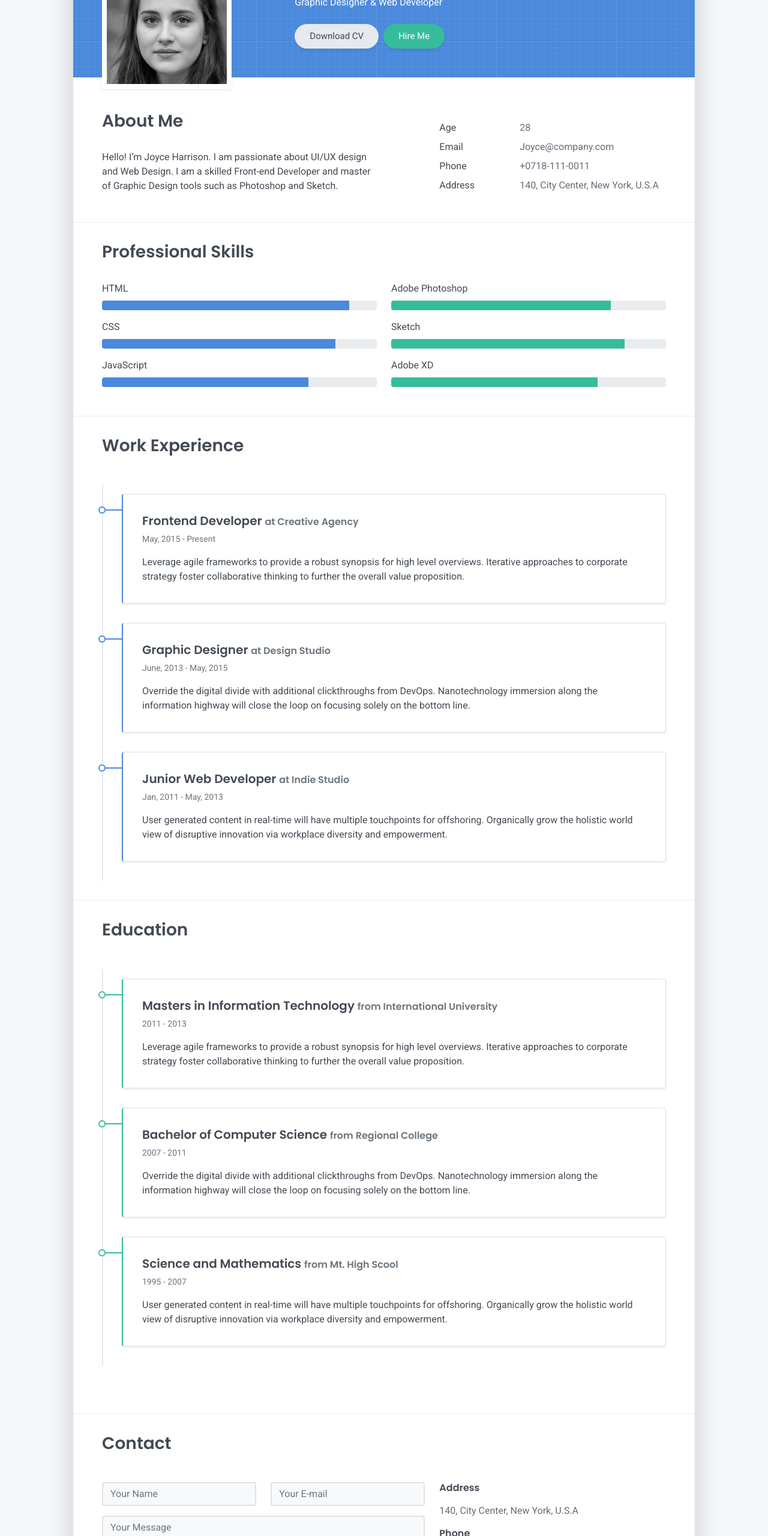
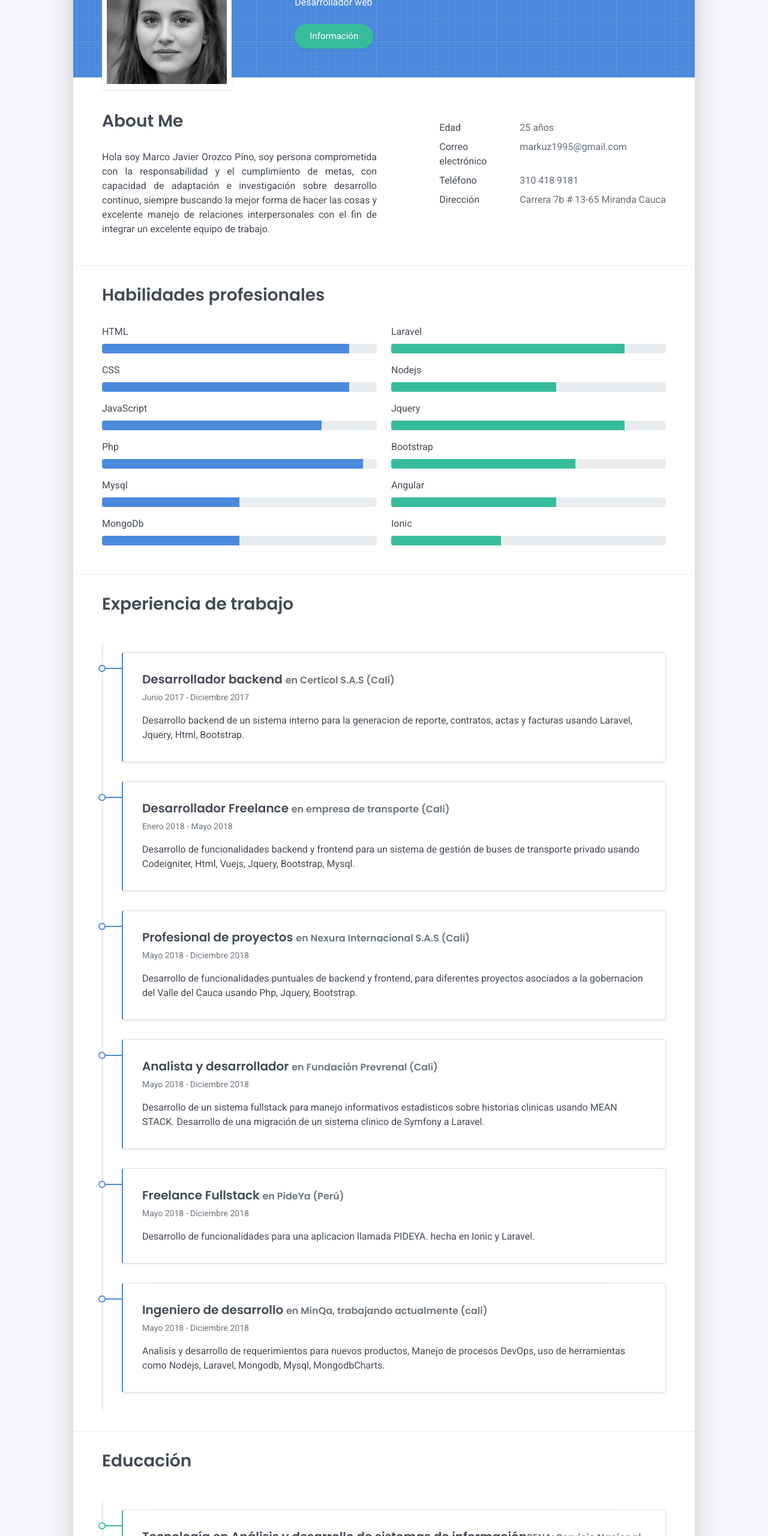
Before and after one commit to Markuz1995/morozco, a plain HTML site: page index.html in a window 1280 px wide. Shown: the part 240-2800 px from the top of the page at 60% size. Drawn offline with Linux system fonts and the light colour scheme.

Commit message:
hoja de vida creada

```diff
--- a/index.html
+++ b/index.html
@@ -28,17 +28,11 @@
     <header class="d-print-none">
       <div class="container text-center text-lg-left">
         <div class="py-3 clearfix">
-          <h1 class="site-title mb-0">Joyce Harrison</h1>
+          <h1 class="site-title mb-0">Marco Javier Orozco Pino</h1>
           <div class="site-nav">
             <nav role="navigation">
               <ul class="nav justify-content-center">
-                <li class="nav-item"><a class="nav-link" href="https://twitter.com/templateflip" title="Twitter"><i class="fab fa-twitter"></i><span class="menu-title sr-only">Twitter</span></a>
-                </li>
-                <li class="nav-item"><a class="nav-link" href="https://www.facebook.com/templateflip" title="Facebook"><i class="fab fa-facebook"></i><span class="menu-title sr-only">Facebook</span></a>
-                </li>
-                <li class="nav-item"><a class="nav-link" href="https://www.instagram.com/templateflip" title="Instagram"><i class="fab fa-instagram"></i><span class="menu-title sr-only">Instagram</span></a>
-                </li>
-                <li class="nav-item"><a class="nav-link" href="https://github.com/templateflip" title="Github"><i class="fab fa-github"></i><span class="menu-title sr-only">Github</span></a>
+                <li class="nav-item"><a class="nav-link" href="https://github.com/Markuz1995/" title="Github"><i class="fab fa-github"></i><span class="menu-title sr-only">Github</span></a>
                 </li>
               </ul>
             </nav>
@@ -55,43 +49,43 @@
         <div class="avatar hover-effect bg-white shadow-sm p-1"><img src="images/avatar.jpg" width="200" height="200"/></div>
       </div>
       <div class="col-lg-8 col-md-7 text-center text-md-start">
-        <h2 class="h1 mt-2" data-aos="fade-left" data-aos-delay="0">Joyce Harrison</h2>
-        <p data-aos="fade-left" data-aos-delay="100">Graphic Designer & Web Developer</p>
-        <div class="d-print-none" data-aos="fade-left" data-aos-delay="200"><a class="btn btn-light text-dark shadow-sm mt-1 me-1" href="right-resume.pdf" target="_blank">Download CV</a><a class="btn btn-success shadow-sm mt-1" href="#contact">Hire Me</a></div>
+        <h2 class="h1 mt-2" data-aos="fade-left" data-aos-delay="0">Marco Javier Orozco Pino</h2>
+        <p data-aos="fade-left" data-aos-delay="100">Desarrollador web</p>
+        <div class="d-print-none" data-aos="fade-left" data-aos-delay="200"><a class="btn btn-success shadow-sm mt-1" href="#contact">Información</a></div>
       </div>
     </div>
   </div>
   <div class="about-section pt-4 px-3 px-lg-4 mt-1">
     <div class="row">
-      <div class="col-md-6">
+      <div class="col-md-6" style="text-align:justify">
         <h2 class="h3 mb-3">About Me</h2>
-        <p>Hello! I’m Joyce Harrison. I am passionate about UI/UX design and Web Design. I am a skilled Front-end Developer and master of Graphic Design tools such as Photoshop and Sketch.</p>
+          <p>Hola soy Marco Javier Orozco Pino, soy persona comprometida con la responsabilidad y el cumplimiento de metas, con capacidad de adaptación e investigación sobre desarrollo continuo, siempre buscando la mejor forma  de hacer las cosas y excelente manejo de relaciones interpersonales con el fin de  integrar un excelente equipo de trabajo.</p>
       </div>
       <div class="col-md-5 offset-md-1">
         <div class="row mt-2">
           <div class="col-sm-4">
-            <div class="pb-1">Age</div>
+            <div class="pb-1">Edad</div>
           </div>
           <div class="col-sm-8">
-            <div class="pb-1 text-secondary">28</div>
+            <div class="pb-1 text-secondary">25 años</div>
           </div>
           <div class="col-sm-4">
-            <div class="pb-1">Email</div>
+            <div class="pb-1">Correo electrónico</div>
           </div>
           <div class="col-sm-8">
-            <div class="pb-1 text-secondary">Joyce@company.com</div>
+            <div class="pb-1 text-secondary">markuz1995@gmail.com</div>
           </div>
           <div class="col-sm-4">
-            <div class="pb-1">Phone</div>
+            <div class="pb-1">Teléfono</div>
           </div>
           <div class="col-sm-8">
-            <div class="pb-1 text-secondary">+0718-111-0011</div>
+            <div class="pb-1 text-secondary">310 418 9181</div>
           </div>
           <div class="col-sm-4">
-            <div class="pb-1">Address</div>
+            <div class="pb-1">Dirección</div>
           </div>
           <div class="col-sm-8">
-            <div class="pb-1 text-secondary">140, City Center, New York, U.S.A</div>
+            <div class="pb-1 text-secondary">Carrera 7b # 13-65 Miranda Cauca</div>
           </div>
         </div>
       </div>
@@ -99,7 +93,7 @@
   </div>
   <hr class="d-print-none"/>
   <div class="skills-section px-3 px-lg-4">
-    <h2 class="h3 mb-3">Professional Skills</h2>
+    <h2 class="h3 mb-3">Habilidades profesionales</h2>
     <div class="row">
       <div class="col-md-6">
         <div class="mb-2"><span>HTML</span>
@@ -109,29 +103,59 @@
         </div>
         <div class="mb-2"><span>CSS</span>
           <div class="progress my-1">
-            <div class="progress-bar bg-primary" role="progressbar" data-aos="zoom-in-right" data-aos-delay="200" data-aos-anchor=".skills-section" style="width: 85%" aria-valuenow="85" aria-valuemin="0" aria-valuemax="100"></div>
+            <div class="progress-bar bg-primary" role="progressbar" data-aos="zoom-in-right" data-aos-delay="100" data-aos-anchor=".skills-section" style="width: 90%" aria-valuenow="90" aria-valuemin="0" aria-valuemax="100"></div>
           </div>
         </div>
         <div class="mb-2"><span>JavaScript</span>
           <div class="progress my-1">
-            <div class="progress-bar bg-primary" role="progressbar" data-aos="zoom-in-right" data-aos-delay="300" data-aos-anchor=".skills-section" style="width: 75%" aria-valuenow="75" aria-valuemin="0" aria-valuemax="100"></div>
+            <div class="progress-bar bg-primary" role="progressbar" data-aos="zoom-in-right" data-aos-delay="100" data-aos-anchor=".skills-section" style="width: 80%" aria-valuenow="90" aria-valuemin="0" aria-valuemax="100"></div>
+          </div>
+        </div>
+        <div class="mb-2"><span>Php</span>
+          <div class="progress my-1">
+            <div class="progress-bar bg-primary" role="progressbar" data-aos="zoom-in-right" data-aos-delay="100" data-aos-anchor=".skills-section" style="width: 95%" aria-valuenow="90" aria-valuemin="0" aria-valuemax="100"></div>
+          </div>
+        </div>
+        <div class="mb-2"><span>Mysql</span>
+          <div class="progress my-1">
+            <div class="progress-bar bg-primary" role="progressbar" data-aos="zoom-in-right" data-aos-delay="100" data-aos-anchor=".skills-section" style="width: 50%" aria-valuenow="90" aria-valuemin="0" aria-valuemax="100"></div>
+          </div>
+        </div>
+        <div class="mb-2"><span>MongoDb</span>
+          <div class="progress my-1">
+            <div class="progress-bar bg-primary" role="progressbar" data-aos="zoom-in-right" data-aos-delay="100" data-aos-anchor=".skills-section" style="width: 50%" aria-valuenow="90" aria-valuemin="0" aria-valuemax="100"></div>
           </div>
         </div>
       </div>
       <div class="col-md-6">
-        <div class="mb-2"><span>Adobe Photoshop</span>
+        <div class="mb-2"><span>Laravel</span>
           <div class="progress my-1">
-            <div class="progress-bar bg-success" role="progressbar" data-aos="zoom-in-right" data-aos-delay="400" data-aos-anchor=".skills-section" style="width: 80%" aria-valuenow="90" aria-valuemin="0" aria-valuemax="100"></div>
+            <div class="progress-bar bg-success" role="progressbar" data-aos="zoom-in-right" data-aos-delay="100" data-aos-anchor=".skills-section" style="width: 85%" aria-valuenow="90" aria-valuemin="0" aria-valuemax="100"></div>
           </div>
         </div>
-        <div class="mb-2"><span>Sketch</span>
+        <div class="mb-2"><span>Nodejs</span>
           <div class="progress my-1">
-            <div class="progress-bar bg-success" role="progressbar" data-aos="zoom-in-right" data-aos-delay="500" data-aos-anchor=".skills-section" style="width: 85%" aria-valuenow="85" aria-valuemin="0" aria-valuemax="100"></div>
+            <div class="progress-bar bg-success" role="progressbar" data-aos="zoom-in-right" data-aos-delay="100" data-aos-anchor=".skills-section" style="width: 60%" aria-valuenow="85" aria-valuemin="0" aria-valuemax="100"></div>
           </div>
         </div>
-        <div class="mb-2"><span>Adobe XD</span>
+        <div class="mb-2"><span>Jquery</span>
           <div class="progress my-1">
-            <div class="progress-bar bg-success" role="progressbar" data-aos="zoom-in-right" data-aos-delay="600" data-aos-anchor=".skills-section" style="width: 75%" aria-valuenow="75" aria-valuemin="0" aria-valuemax="100"></div>
+            <div class="progress-bar bg-success" role="progressbar" data-aos="zoom-in-right" data-aos-delay="100" data-aos-anchor=".skills-section" style="width: 85%" aria-valuenow="90" aria-valuemin="0" aria-valuemax="100"></div>
+          </div>
+        </div>
+        <div class="mb-2"><span>Bootstrap</span>
+          <div class="progress my-1">
+            <div class="progress-bar bg-success" role="progressbar" data-aos="zoom-in-right" data-aos-delay="100" data-aos-anchor=".skills-section" style="width: 67%" aria-valuenow="90" aria-valuemin="0" aria-valuemax="100"></div>
+          </div>
+        </div>
+        <div class="mb-2"><span>Angular</span>
+          <div class="progress my-1">
+            <div class="progress-bar bg-success" role="progressbar" data-aos="zoom-in-right" data-aos-delay="100" data-aos-anchor=".skills-section" style="width: 60%" aria-valuenow="75" aria-valuemin="0" aria-valuemax="100"></div>
+          </div>
+        </div>
+        <div class="mb-2"><span>Ionic</span>
+          <div class="progress my-1">
+            <div class="progress-bar bg-success" role="progressbar" data-aos="zoom-in-right" data-aos-delay="100" data-aos-anchor=".skills-section" style="width: 40%" aria-valuenow="75" aria-valuemin="0" aria-valuemax="100"></div>
           </div>
         </div>
       </div>
@@ -139,27 +163,48 @@
   </div>
   <hr class="d-print-none"/>
   <div class="work-experience-section px-3 px-lg-4">
-    <h2 class="h3 mb-4">Work Experience</h2>
+    <h2 class="h3 mb-4">Experiencia de trabajo</h2>
     <div class="timeline">
       <div class="timeline-card timeline-card-primary card shadow-sm">
         <div class="card-body">
-          <div class="h5 mb-1">Frontend Developer <span class="text-muted h6">at Creative Agency</span></div>
-          <div class="text-muted text-small mb-2">May, 2015 - Present</div>
-          <div>Leverage agile frameworks to provide a robust synopsis for high level overviews. Iterative approaches to corporate strategy foster collaborative thinking to further the overall value proposition.</div>
+          <div class="h5 mb-1">Desarrollador backend <span class="text-muted h6">en Certicol S.A.S (Cali)</span></div>
+          <div class="text-muted text-small mb-2">Junio 2017 - Diciembre 2017</div>
+          <div>Desarrollo backend de un sistema interno para la generacion de reporte, contratos, actas y facturas  usando Laravel, Jquery, Html, Bootstrap.</div>
         </div>
       </div>
       <div class="timeline-card timeline-card-primary card shadow-sm">
         <div class="card-body">
-          <div class="h5 mb-1">Graphic Designer <span class="text-muted h6">at Design Studio</span></div>
-          <div class="text-muted text-small mb-2">June, 2013 - May, 2015</div>
-          <div>Override the digital divide with additional clickthroughs from DevOps. Nanotechnology immersion along the information highway will close the loop on focusing solely on the bottom line.</div>
+          <div class="h5 mb-1">Desarrollador Freelance <span class="text-muted h6">en empresa de transporte (Cali)</span></div>
+          <div class="text-muted text-small mb-2">Enero 2018 - Mayo 2018</div>
+          <div>Desarrollo de funcionalidades backend y frontend para un sistema de gestión de buses de transporte privado usando Codeigniter, Html, Vuejs, Jquery, Bootstrap, Mysql.</div>
         </div>
       </div>
       <div class="timeline-card timeline-card-primary card shadow-sm">
         <div class="card-body">
-          <div class="h5 mb-1">Junior Web Developer <span class="text-muted h6">at Indie Studio</span></div>
-          <div class="text-muted text-small mb-2">Jan, 2011 - May, 2013</div>
-          <div>User generated content in real-time will have multiple touchpoints for offshoring. Organically grow the holistic world view of disruptive innovation via workplace diversity and empowerment.</div>
+          <div class="h5 mb-1">Profesional de proyectos <span class="text-muted h6">en Nexura Internacional S.A.S (Cali)</span></div>
+          <div class="text-muted text-small mb-2">Mayo 2018 - Diciembre 2018</div>
+          <div>Desarrollo de funcionalidades puntuales de backend y frontend, para diferentes proyectos asociados a la gobernacion del Valle del Cauca usando Php, Jquery, Bootstrap.</div>
+        </div>
+      </div>
+      <div class="timeline-card timeline-card-primary card shadow-sm">
+        <div class="card-body">
+          <div class="h5 mb-1">Analista y desarrollador <span class="text-muted h6">en Fundación Prevrenal (Cali)</span></div>
+          <div class="text-muted text-small mb-2">Mayo 2018 - Diciembre 2018</div>
+          <div>Desarrollo de un sistema fullstack para manejo informativos  estadisticos sobre historias clinicas usando MEAN STACK. Desarrollo de una migración de un sistema clinico de Symfony a Laravel.</div>
+        </div>
+      </div>
+      <div class="timeline-card timeline-card-primary card shadow-sm">
+        <div class="card-body">
+          <div class="h5 mb-1">Freelance Fullstack <span class="text-muted h6">en PideYa (Perú)</span></div>
+          <div class="text-muted text-small mb-2">Mayo 2018 - Diciembre 2018</div>
+          <div>Desarrollo de funcionalidades para una aplicacion llamada PIDEYA. hecha en Ionic y Laravel.</div>
+        </div>
+      </div>
+      <div class="timeline-card timeline-card-primary card shadow-sm">
+        <div class="card-body">
+          <div class="h5 mb-1">Ingeniero de desarrollo <span class="text-muted h6">en MinQa, trabajando actualmente (cali)</span></div>
+          <div class="text-muted text-small mb-2">Mayo 2018 - Diciembre 2018</div>
+          <div>Analisis y desarrollo de requerimientos para nuevos productos, Manejo de procesos DevOps, uso de herramientas como Nodejs, Laravel, Mongodb, Mysql, MongodbCharts.</div>
         </div>
       </div>
     </div>
@@ -167,83 +212,37 @@
   <hr class="d-print-none"/>
   <div class="page-break"></div>
   <div class="education-section px-3 px-lg-4 pb-4">
-    <h2 class="h3 mb-4">Education</h2>
+    <h2 class="h3 mb-4">Educación</h2>
     <div class="timeline">
       <div class="timeline-card timeline-card-success card shadow-sm">
         <div class="card-body">
-          <div class="h5 mb-1">Masters in Information Technology <span class="text-muted h6">from International University</span></div>
-          <div class="text-muted text-small mb-2">2011 - 2013</div>
-          <div>Leverage agile frameworks to provide a robust synopsis for high level overviews. Iterative approaches to corporate strategy foster collaborative thinking to further the overall value proposition.</div>
+          <div class="h5 mb-1">Tecnología en Análisis y desarrollo de sistemas de información<span class="text-muted h6">SENA: Servicio Nacional de Aprendizaje (Cali)</span></div>
+          <div class="text-muted text-small mb-2">2015 - 2017</div>
+          <div></div>
         </div>
       </div>
       <div class="timeline-card timeline-card-success card shadow-sm">
         <div class="card-body">
-          <div class="h5 mb-1">Bachelor of Computer Science <span class="text-muted h6">from Regional College</span></div>
-          <div class="text-muted text-small mb-2">2007 - 2011</div>
-          <div>Override the digital divide with additional clickthroughs from DevOps. Nanotechnology immersion along the information highway will close the loop on focusing solely on the bottom line.</div>
-        </div>
-      </div>
-      <div class="timeline-card timeline-card-success card shadow-sm">
-        <div class="card-body">
-          <div class="h5 mb-1">Science and Mathematics <span class="text-muted h6">from Mt. High Scool</span></div>
-          <div class="text-muted text-small mb-2">1995 - 2007</div>
-          <div>User generated content in real-time will have multiple touchpoints for offshoring. Organically grow the holistic world view of disruptive innovation via workplace diversity and empowerment.</div>
+          <div class="h5 mb-1">Angular Avanzado <span class="text-muted h6">Udemy</span></div>
+          <div class="text-muted text-small mb-2">2020</div>
+          <div></div>
         </div>
       </div>
     </div>
   </div>
   <hr class="d-print-none"/>
   <div class="contant-section px-3 px-lg-4 pb-4" id="contact">
-    <h2 class="h3 text mb-3">Contact</h2>
+    <h2 class="h3 text mb-3">Contacto</h2>
     <div class="row">
-      <div class="col-md-7 d-print-none">
-        <div class="my-2"><form action="https://formspree.io/your@email.com"
-    method="POST">
-  <div class="row">
-    <div class="col-6">
-      <input class="form-control" type="text" id="name" name="name" placeholder="Your Name" required>
-    </div>
-    <div class="col-6">
-      <input class="form-control" type="email" id="email" name="_replyto" placeholder="Your E-mail" required>
-    </div>
-  </div>
-  <div class="form-group my-2">
-    <textarea class="form-control" style="resize: none;" id="message" name="message" rows="4"  placeholder="Your Message" required></textarea>
-  </div>
-  <button class="btn btn-primary mt-2" type="submit">Send</button>
-</form>
-        </div>
-      </div>
+
       <div class="col">
         <div class="mt-2">
-          <h3 class="h6">Address</h3>
-          <div class="pb-2 text-secondary">140, City Center, New York, U.S.A</div>
-          <h3 class="h6">Phone</h3>
-          <div class="pb-2 text-secondary">+0718-111-0011</div>
-          <h3 class="h6">Email</h3>
-          <div class="pb-2 text-secondary">Joyce@company.com</div>
-        </div>
-      </div>
-      <div class="col d-none d-print-block">
-        <div class="mt-2">
-          <div>
-            <div class="mb-2">
-              <div class="text-dark"><i class="fab fa-twitter mr-1"></i><span>https://twitter.com/templateflip</span>
-              </div>
-            </div>
-            <div class="mb-2">
-              <div class="text-dark"><i class="fab fa-facebook mr-1"></i><span>https://www.facebook.com/templateflip</span>
-              </div>
-            </div>
-            <div class="mb-2">
-              <div class="text-dark"><i class="fab fa-instagram mr-1"></i><span>https://www.instagram.com/templateflip</span>
-              </div>
-            </div>
-            <div class="mb-2">
-              <div class="text-dark"><i class="fab fa-github mr-1"></i><span>https://github.com/templateflip</span>
-              </div>
-            </div>
-          </div>
+          <h3 class="h6">Direccion</h3>
+          <div class="pb-2 text-secondary">Carrera 7b # 13-65 Barrio Colseguros Miranda Cauca</div>
+          <h3 class="h6">Telefono</h3>
+          <div class="pb-2 text-secondary">310 418 9181</div>
+          <h3 class="h6">Correo electrónico</h3>
+          <div class="pb-2 text-secondary">markuz1995@gmail.com</div>
         </div>
       </div>
     </div>
@@ -253,17 +252,11 @@
     <footer class="pt-4 pb-4 text-muted text-center d-print-none">
       <div class="container">
         <div class="my-3">
-          <div class="h4">Joyce Harrison</div>
+          <div class="h4">Marco Javier Orozco Pino</div>
           <div class="footer-nav">
             <nav role="navigation">
               <ul class="nav justify-content-center">
-                <li class="nav-item"><a class="nav-link" href="https://twitter.com/templateflip" title="Twitter"><i class="fab fa-twitter"></i><span class="menu-title sr-only">Twitter</span></a>
-                </li>
-                <li class="nav-item"><a class="nav-link" href="https://www.facebook.com/templateflip" title="Facebook"><i class="fab fa-facebook"></i><span class="menu-title sr-only">Facebook</span></a>
-                </li>
-                <li class="nav-item"><a class="nav-link" href="https://www.instagram.com/templateflip" title="Instagram"><i class="fab fa-instagram"></i><span class="menu-title sr-only">Instagram</span></a>
-                </li>
-                <li class="nav-item"><a class="nav-link" href="https://github.com/templateflip" title="Github"><i class="fab fa-github"></i><span class="menu-title sr-only">Github</span></a>
+                <li class="nav-item"><a class="nav-link" href="https://github.com/Markuz1995/" title="Github"><i class="fab fa-github"></i><span class="menu-title sr-only">Github</span></a>
                 </li>
               </ul>
             </nav>
```
